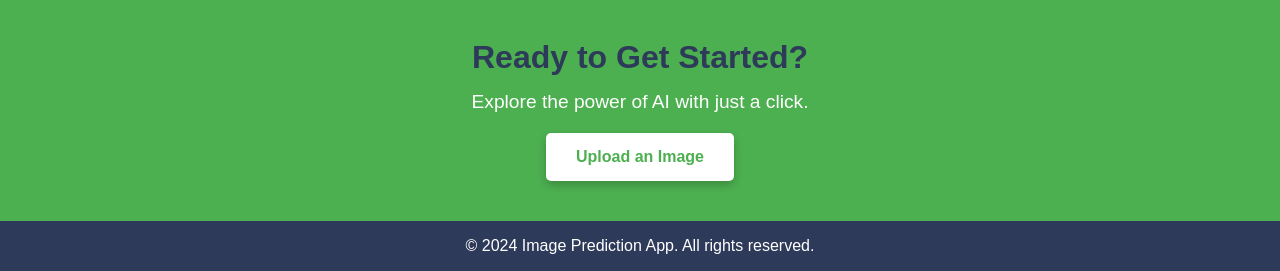
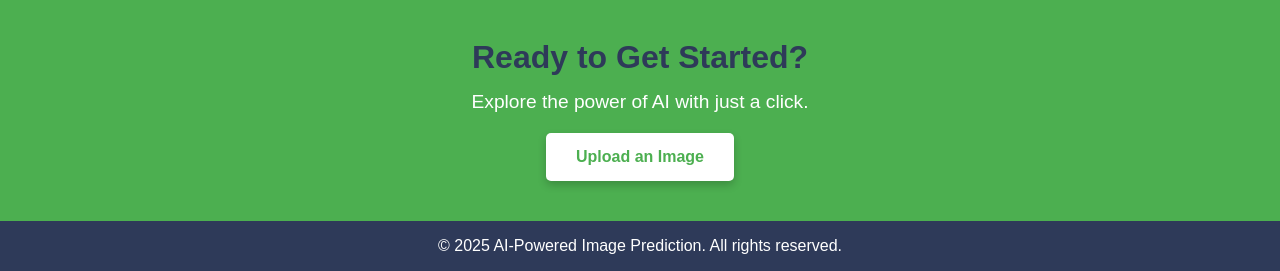
Before and after one commit to Shreeraksha3/Ovarian_Cancer_Detection, a Django app: page / in a window 1280 px wide. Shown: the part 585-856 px from the top of the page. Run offline with Django 5.2, Linux system fonts and the light colour scheme; the visitor is signed in with stand-in values (Sample User, id 1).

Commit message:
initial commit

```diff
--- a/myproject/imageapp/templates/base.html
+++ b/myproject/imageapp/templates/base.html
@@ -25,7 +25,7 @@
     {% endblock %}
 
     <footer>
-        <p>&copy; 2024 Image Prediction App. All rights reserved.</p>
+        <p>&copy; 2025 AI-Powered Image Prediction. All rights reserved.</p>
     </footer>
 </body>
 </html>
```
